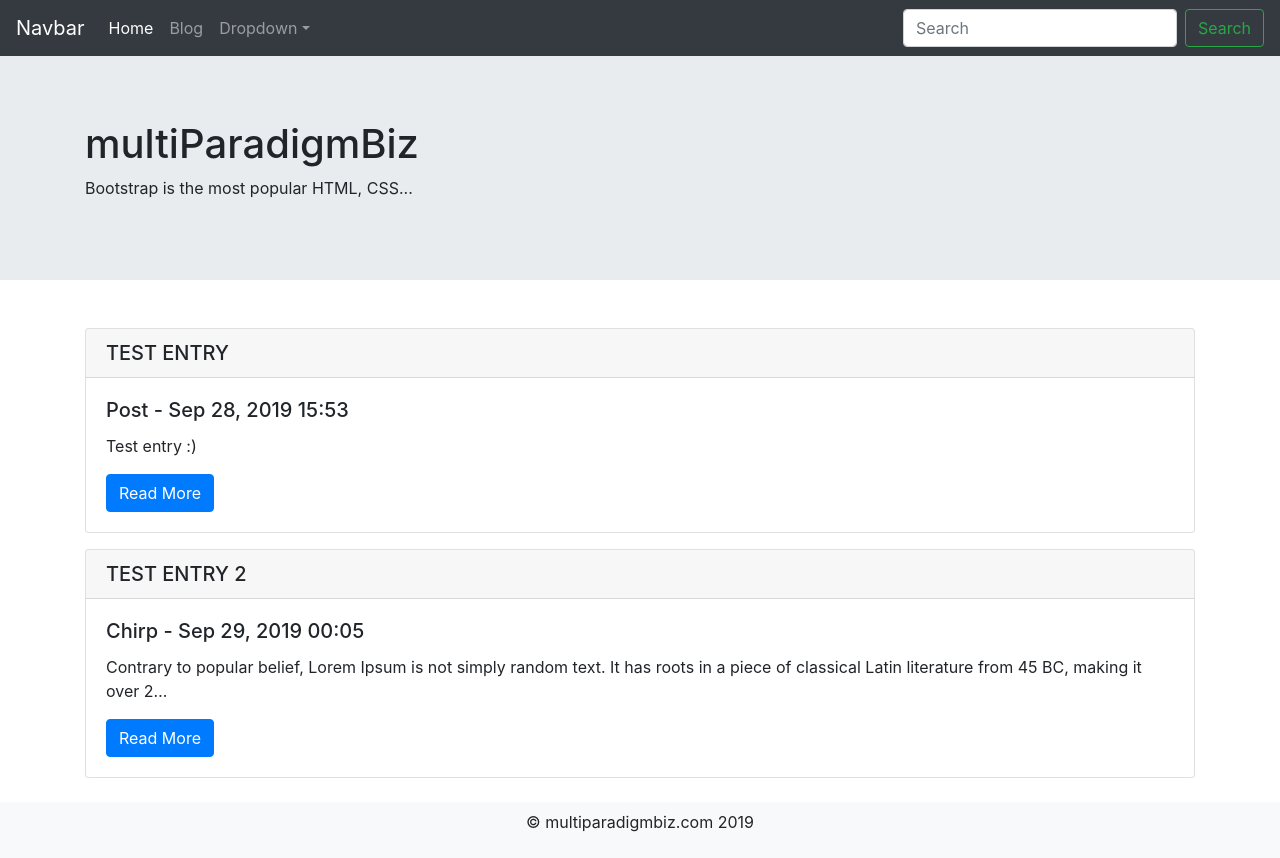
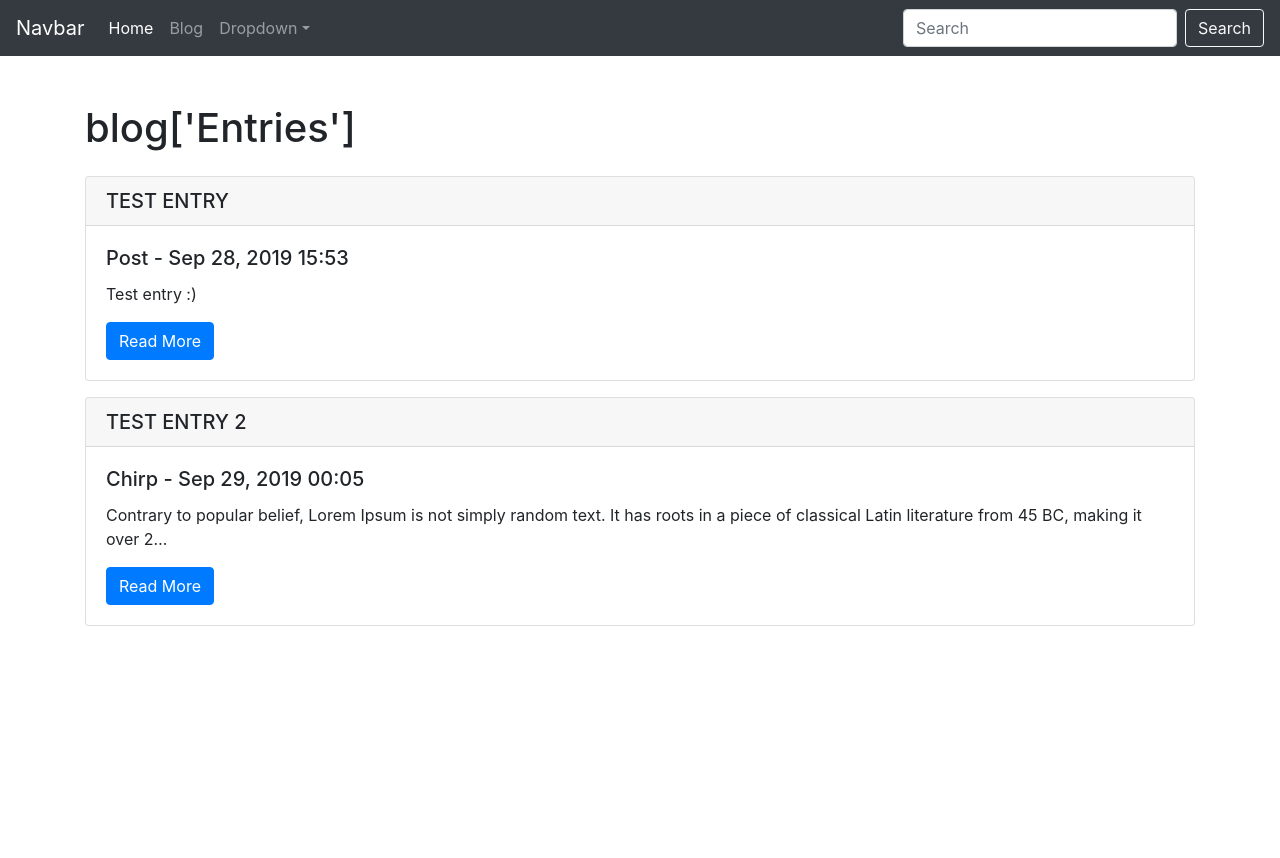
Before and after one commit to sdrummeyjr/multiparadigmbiz_dotcom, a Django app: page /entries/ in a window 1280 px wide. After the commit the page ends 626 px from the top, so only its background shows below. Run offline with Django 3.2, Linux system fonts and the light colour scheme; data comes from the database, SQL or seed files in the repository; some libraries are stand-ins or nearby versions.

Commit message:
styling and added search functionality

```diff
--- a/mpb_blog/urls.py
+++ b/mpb_blog/urls.py
@@ -5,6 +5,7 @@ app_name = 'mpb_blog'
 
 urlpatterns = [
     path('', views.index, name='index'),
+    path('search/', views.search, name='search'),
     path('topics/', views.topics, name='topics'),
     path('topics/<int:topic_id>/', views.topic, name='topic'),
     path('entries/', views.entries, name='entries'),
--- a/mpb_blog/views.py
+++ b/mpb_blog/views.py
@@ -1,10 +1,20 @@
 from django.shortcuts import render
-
+from django.db.models import Q
 from .models import Topic, Entry
+# from mpb_blog.apps import MpbBlogConfig
+from django.apps import apps
 
 
 def index(request):
     return render(request, 'index.html')
+
+
+# https://stackoverflow.com/questions/46695150/django-search-fields-in-multiple-models
+def search(request):
+    query = request.GET.get('q')
+    results = Entry.objects.filter(Q(title__contains=query) | Q(text__contains=query))
+    context = {'query': query, 'results': results}
+    return render(request, 'search.html', context)
 
 
 def topics(request):
--- a/templates/base.html
+++ b/templates/base.html
@@ -4,12 +4,13 @@
 <html lang="en">
 <head>
     <meta charset="UTF-8">
-    <meta name="viewport" content="width=device-width, initial-scale=1, shrink-to-fit=no">
+{#    <meta name="viewport" content="width=device-width, initial-scale=1, shrink-to-fit=no">#}
+    <meta name="viewport">
     <title>Title</title>
     {% bootstrap_css %}
     {% bootstrap_javascript jquery='full' %}
 {#todo - solve the spacing issue resulting in footer not being a fucking footer#}
-    <style type="text/css" media="screen">
+{#    <style type="text/css" media="screen">#}
 {#        * {#}
 {#         box-sizing: border-box;#}
 {#        }#}
@@ -22,19 +23,20 @@
 {#         height: 100%;#}
 {#         position: relative;#}
 {#        }#}
-        .main-container {
-         min-height: 100vh; /* will cover the 100% of viewport */
-         overflow: hidden;
-         display: block;
-         position: relative;
-         padding-bottom: 100px; /* height of your footer */
-        }
+{#        .main-container {#}
+        {# min-height: 100vh; /* will cover the 100% of viewport */#}
+        {# overflow: hidden;#}
+        {# display: block;#}
+        {# position: relative;#}
+        {# padding-bottom: 100px; /* height of your footer */#}
+        {# } #}
+{##}
 {#        footer {#}
 {#         position: absolute;#}
 {#         bottom: 0;#}
 {#         width: 100%;#}
 {#        }#}
-    </style>
+{#    </style>#}
 
 </head>
 <body>
@@ -64,29 +66,27 @@
         </div>
       </li>
     </ul>
-    <form class="form-inline my-2 my-lg-0">
-      <input class="form-control mr-sm-2" type="text" placeholder="Search" aria-label="Search">
-      <button class="btn btn-outline-success my-2 my-sm-0" type="submit">Search</button>
+    <form class="form-inline my-2 my-lg-0" method="get" action="{% url 'mpb_blog:search' %}">
+      <input class="form-control mr-sm-2" type="text" placeholder="Search" aria-label="Search" name="q">
+      <button class="btn btn-outline-light my-2 my-sm-0" type="submit">Search</button>
     </form>
   </div>
 </nav>
 
 <main role="main">
 
-<div class="jumbotron jumbotron-fluid">
-  <div class="container">
-    <h1>multiParadigmBiz</h1>
-    <p>Bootstrap is the most popular HTML, CSS...</p>
-  </div>
-</div>
+{% block page_header %}
 
-<div class="container">
+
+{% endblock page_header %}
+
+<div class="container mt-5">
 <div class="row">
 <div class="col-lg-12">
     {%  block contents %}
 
 
-    {% endblock %}
+    {% endblock contents %}
 </div>
 </div>
 </div>
@@ -95,10 +95,16 @@
 
 {# todo - need to add padding between content and the footer #}
 
+{#<footer class="footer mt-auto py-3">#}
+{#  <div class="container">#}
+{#    <span class="text-muted">Place sticky footer content here.</span>#}
+{#  </div>#}
+{#</footer>#}
+
 {#<footer class="navbar-fixed-bottom mt-4 bg-light">#}
-<nav class="navbar sticky-bottom bg-light mt-4">
-  <p class="mx-auto">&copy; multiparadigmbiz.com 2019</p>
-</nav>
+{#<nav class="navbar sticky-bottom bg-light mt-4">#}
+{#  <p class="mx-auto">&copy; multiparadigmbiz.com 2019</p>#}
+{#</nav>#}
 {#</footer>#}
 
 {# ------------------------------------------------------------------------------------------------------------------ #}
--- a/templates/entries.html
+++ b/templates/entries.html
@@ -1,13 +1,13 @@
 {% extends 'base.html' %}
 
 {% block page_header %}
-<h1>blog['Entries']</h1>
+
 {% endblock page_header %}
 
 
 {% block contents %}
 {#<ul>#}
-
+<h1 class="mb-4">blog['Entries']</h1>
 {# todo - add spacing between the cards#}
 
 {% for entry in entries %}
--- a/templates/entry.html
+++ b/templates/entry.html
@@ -2,7 +2,7 @@
 
 {% block contents %}
 
-<div>
+<div class="mt-6">
     <h5>{{ entry.title }}</h5>
     <h6>entry[Type]: {{ entry.entry_type }}</h6>
     <h6>entry[Date]: {{ entry.date_added|date:'M d, Y H:i' }}</h6>
```
Also changed, not shown: templates/index.html (+14 -2 lines), templates/search.html (added, +24 -0 lines).
